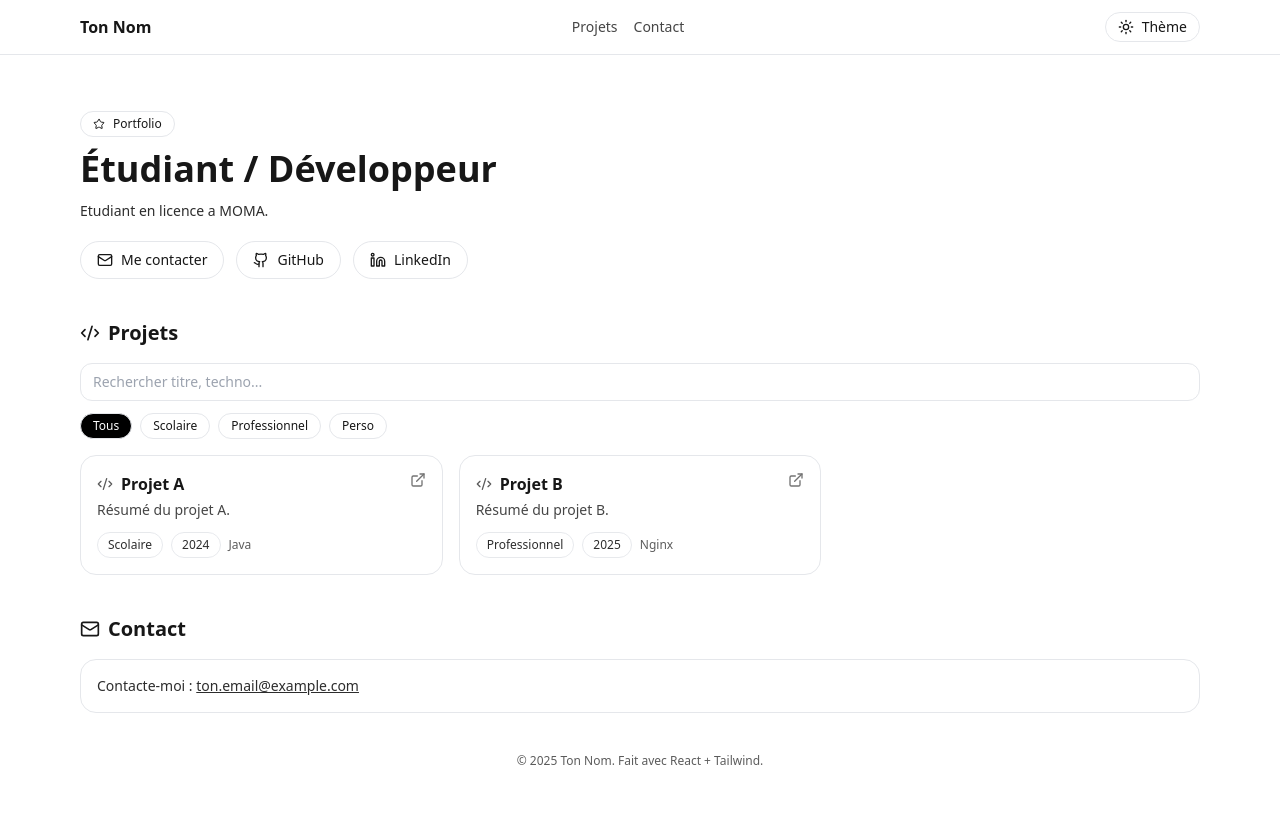
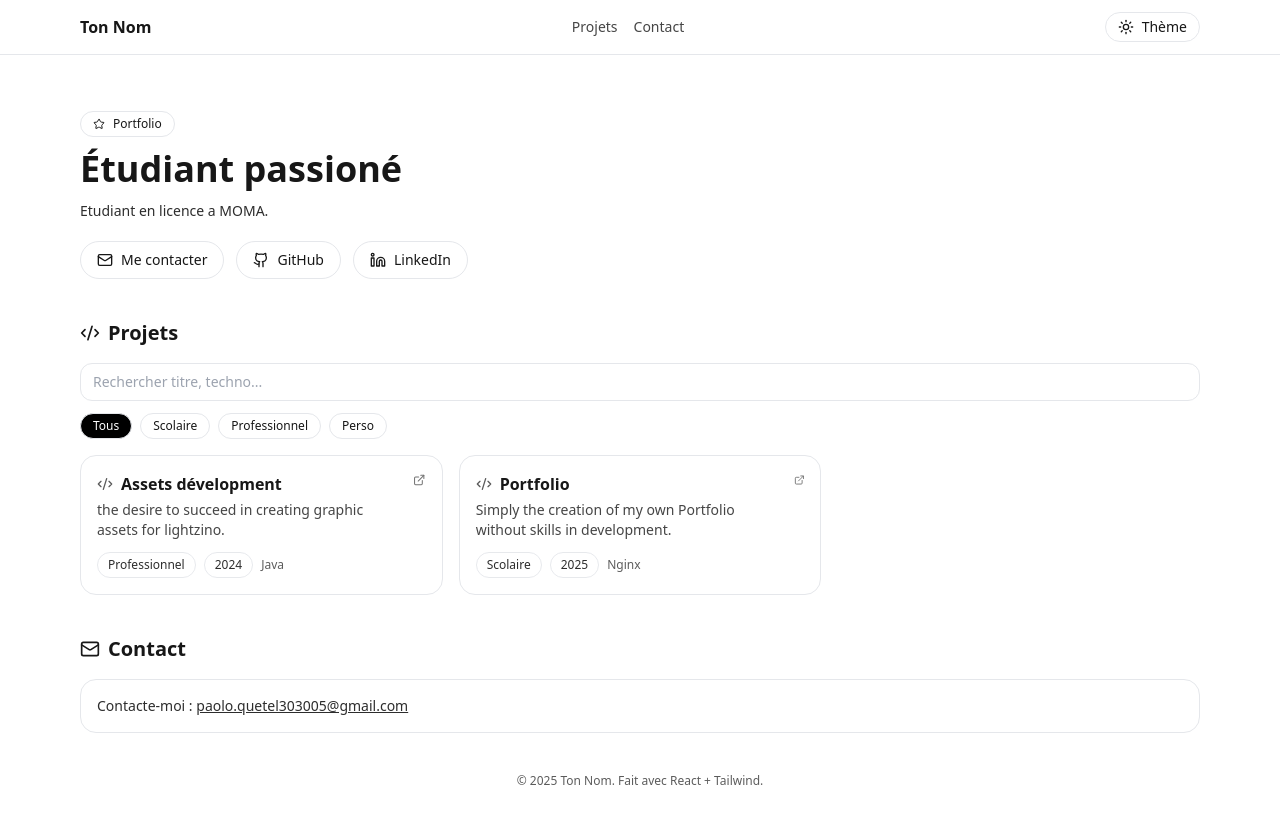
Before and after one commit to Maxpayn1/portfolio, a React (Vite) app: page / in a window 1280 px wide. Shown: the top 824 px of the page. Built offline with nearby package versions, Linux system fonts and the light colour scheme.

Commit message:
update contenu portfolio

```diff
--- a/src/App.jsx
+++ b/src/App.jsx
@@ -4,19 +4,19 @@ import { Github, Linkedin, Mail, Globe, Filter, Moon, Sun, ExternalLink, Code2,
 
 const PROFILE = {
   name: "Ton Nom",
-  title: "Étudiant / Développeur",
+  title: "Étudiant passioné",
   bio: "Etudiant en licence a MOMA.",
   links: {
-    github: "https://github.com/",
-    linkedin: "https://www.linkedin.com/",
+    github: "https://github.com/paoloquetel303005-ui/portfolio",
+    linkedin: "https://www.linkedin.com/in/paolo-quetel-9891a8285/",
     website: "",
-    email: "ton.email@example.com",
+    email: "paolo.quetel303005@gmail.com",
   },
 };
 
 const PROJECTS = [
-  { id: 1, title: "Projet A", type: "Scolaire", year: 2024, tech: ["Java"], description: "Résumé du projet A.", link: "#" },
-  { id: 2, title: "Projet B", type: "Professionnel", year: 2025, tech: ["Nginx"], description: "Résumé du projet B.", link: "#" },
+  { id: 1, title: "Assets dévelopment", type: "Professionnel", year: 2024, tech: ["Java"], description: "the desire to succeed in creating graphic assets for lightzino.", link: "#" },
+  { id: 2, title: "Portfolio", type: "Scolaire", year: 2025, tech: ["Nginx"], description: "Simply the creation of my own Portfolio without skills in development.", link: "#" },
 ];
 
 function Badge({ children }) {
```
